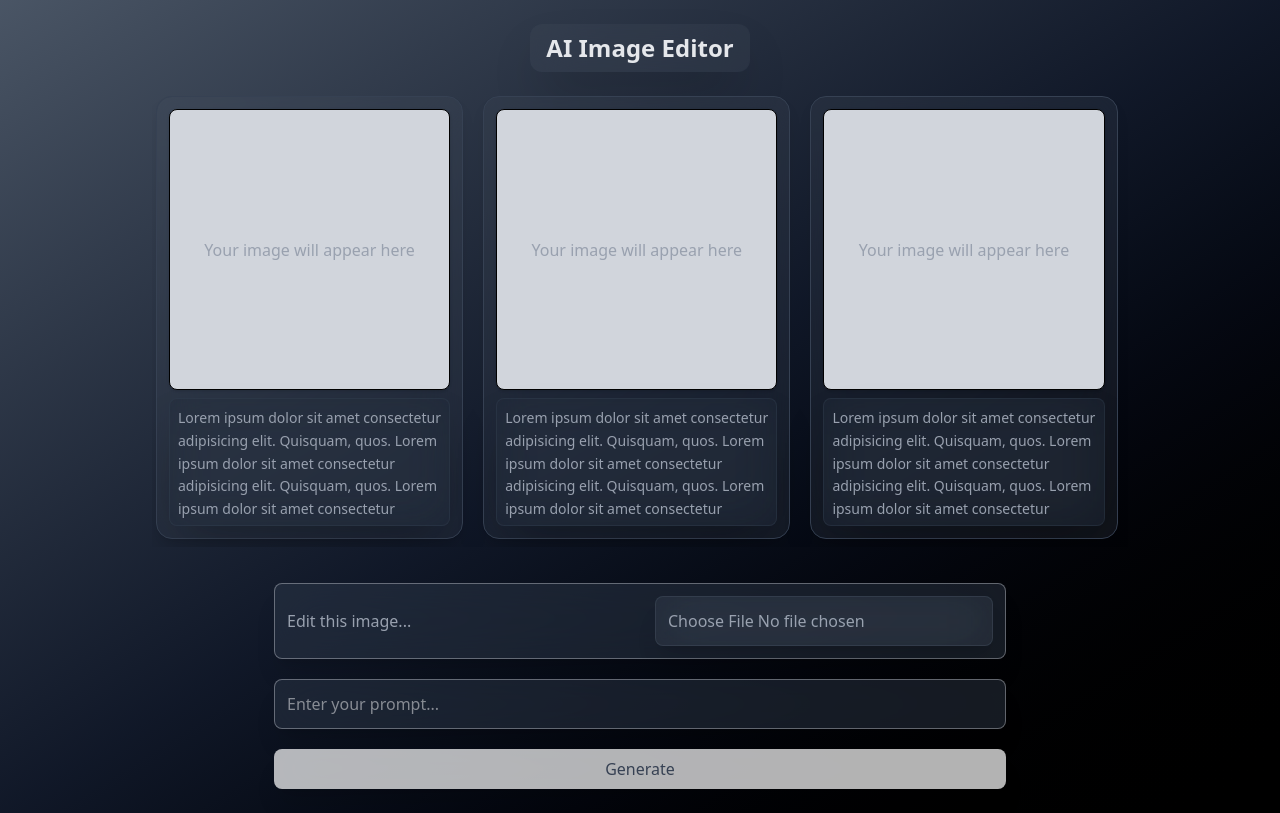
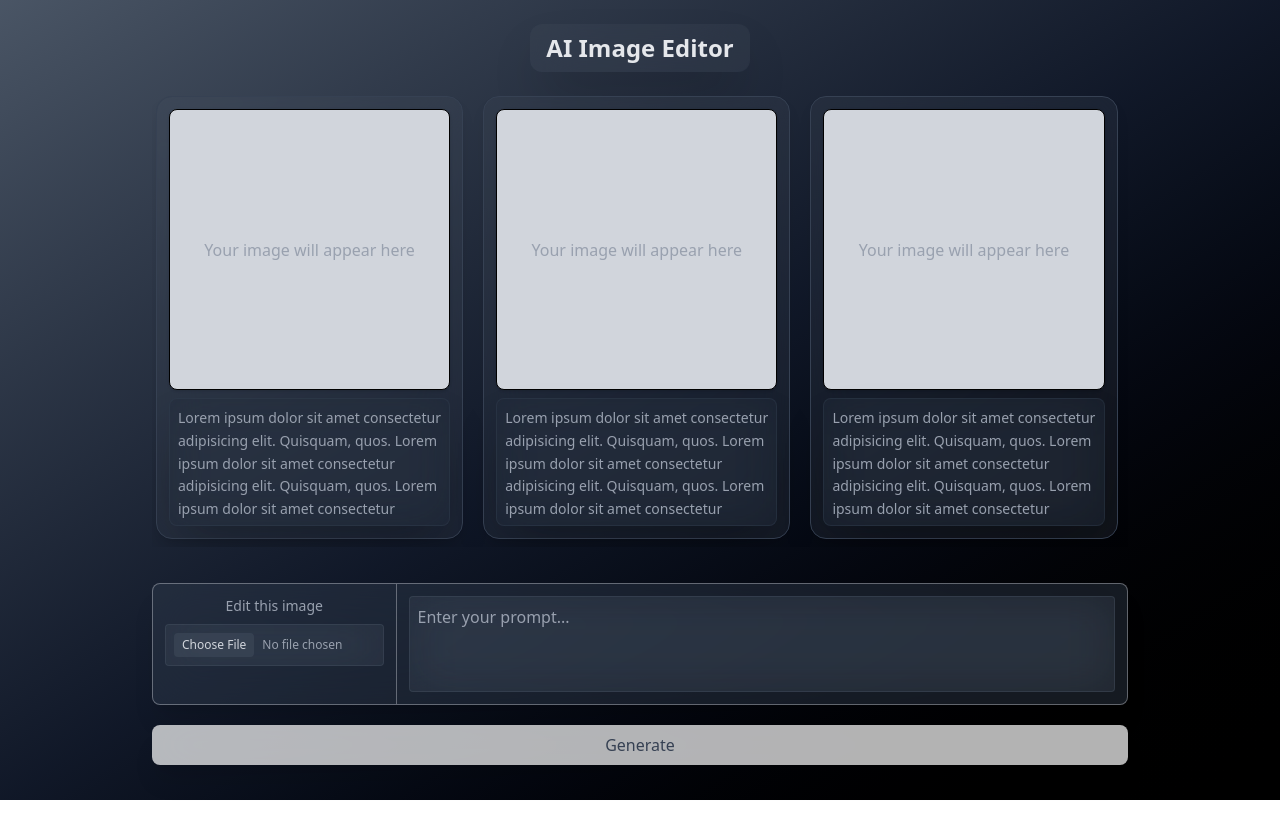
Before and after one commit to codinglabsong/img-edit-agent, a Next.js app: page / in a window 1280 px wide. Built offline with nearby package versions, Linux system fonts and the light colour scheme.

Commit message:
edited prompt tab

```diff
--- a/src/app/page.tsx
+++ b/src/app/page.tsx
@@ -98,10 +98,6 @@ export default function Home() {
           })()}
         </div>
 
-        {/* <div className="w-full">
-        <ImagePreview imageUrl={state.url ?? null} isPending={isPending} />
-      </div> */}
-
         <div className="w-full mt-5">
           <PromptInput
             prompt={prompt}
--- a/src/ui/prompt-input.tsx
+++ b/src/ui/prompt-input.tsx
@@ -16,38 +16,35 @@ export default function PromptInput({
   return (
     <form
       action={formAction}
-      className="flex flex-col gap-5 items-center w-3/4 mx-auto"
+      className="flex flex-col gap-5 items-center w-full mx-auto"
       encType="multipart/form-data"
     >
-      <label
-        className="
-          flex flex-col
-          sm:flex-row sm:justify-between sm:items-center
-          gap-4
-          cursor-pointer p-3 border rounded-lg
-          bg-gray-700/40 hover:bg-gray-700/80 backdrop-blur-xl border-gray-300/40 shadow-xl text-gray-400
-          w-full
-          focus-within:ring-2 focus-within:ring-gray-500
-        "
-      >
-        <span className="mr-5">Edit this image...</span>
+      <div className="flex flex-col sm:flex-row gap-0 w-full mx-auto bg-gray-700/40 backdrop-blur-xl border border-gray-300/40 shadow-xl rounded-lg overflow-hidden">
+        <div className="w-full sm:w-1/4 p-3 border-b sm:border-b-0 sm:border-r border-gray-300/40">
+          <label className="flex flex-col items-center cursor-pointer text-gray-400 hover:text-gray-300 transition-colors">
+            <span className="text-sm font-medium mb-2">Edit this image</span>
             <input
               name="image"
               type="file"
               accept="image/*"
-          className="cursor-pointer p-3 border rounded-lg focus:ring-gray-500 bg-gray-600/20 hover:bg-gray-600/80 backdrop-blur-xl border-gray-600/40 shadow-xl text-gray-400"
+              className="w-full text-xs cursor-pointer p-2 border rounded focus:ring-2 focus:ring-gray-500 bg-gray-600/20 hover:bg-gray-600/40 backdrop-blur-xl border-gray-600/40 text-gray-400 file:mr-2 file:py-1 file:px-2 file:rounded file:border-0 file:text-xs file:bg-gray-600/40 file:text-gray-300 hover:file:bg-gray-600/60"
               disabled={isPending}
             />
           </label>
-      <input
+        </div>
+
+        <div className="w-full sm:w-3/4 p-3">
+          <textarea
             name="prompt"
-        type="text"
             value={prompt}
             onChange={(e) => setPrompt(e.target.value)}
             placeholder="Enter your prompt..."
-        className="w-full p-3 border rounded-lg focus:outline-none focus:ring-2 focus:ring-gray-500 bg-gray-700/40 hover:bg-gray-700/80 backdrop-blur-xl border-gray-300/40 shadow-xl text-gray-100"
+            rows={3}
+            className="minimal-scrollbar w-full h-full min-h-[80px] resize-none p-2 border rounded focus:outline-none focus:ring-2 focus:ring-gray-500 bg-gray-600/20 hover:bg-gray-600/40 backdrop-blur-xl border-gray-600/40 text-gray-100 placeholder-gray-400"
             disabled={isPending}
           />
+        </div>
+      </div>
       <button
         type="submit"
         className="w-full cursor-pointer px-4 py-2 bg-white/70 hover:bg-white/80 backdrop-blur-xl text-gray-700 border-gray-300/40 shadow-xl rounded-lg"
```
Lines whose indentation alone changed are shown as unchanged.
